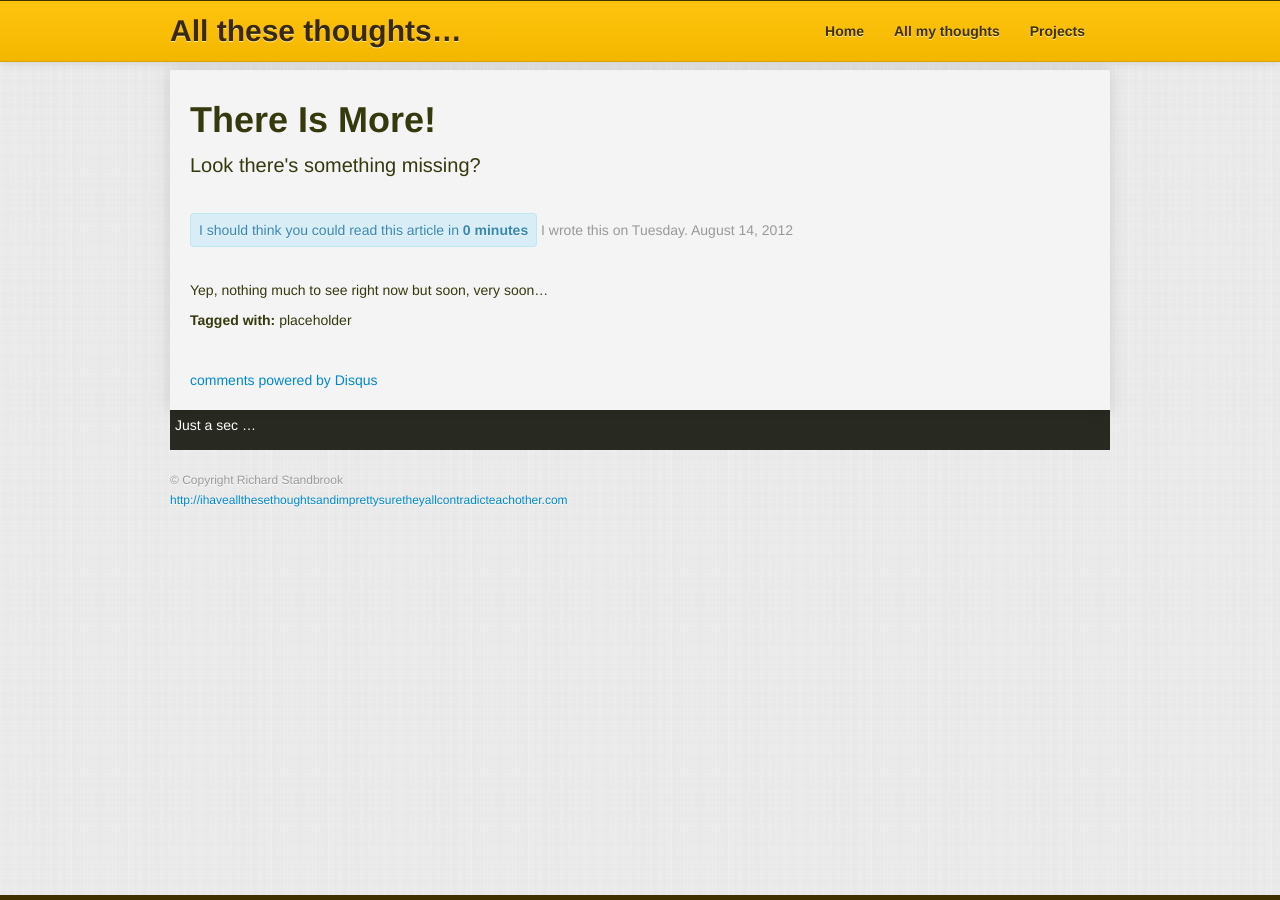
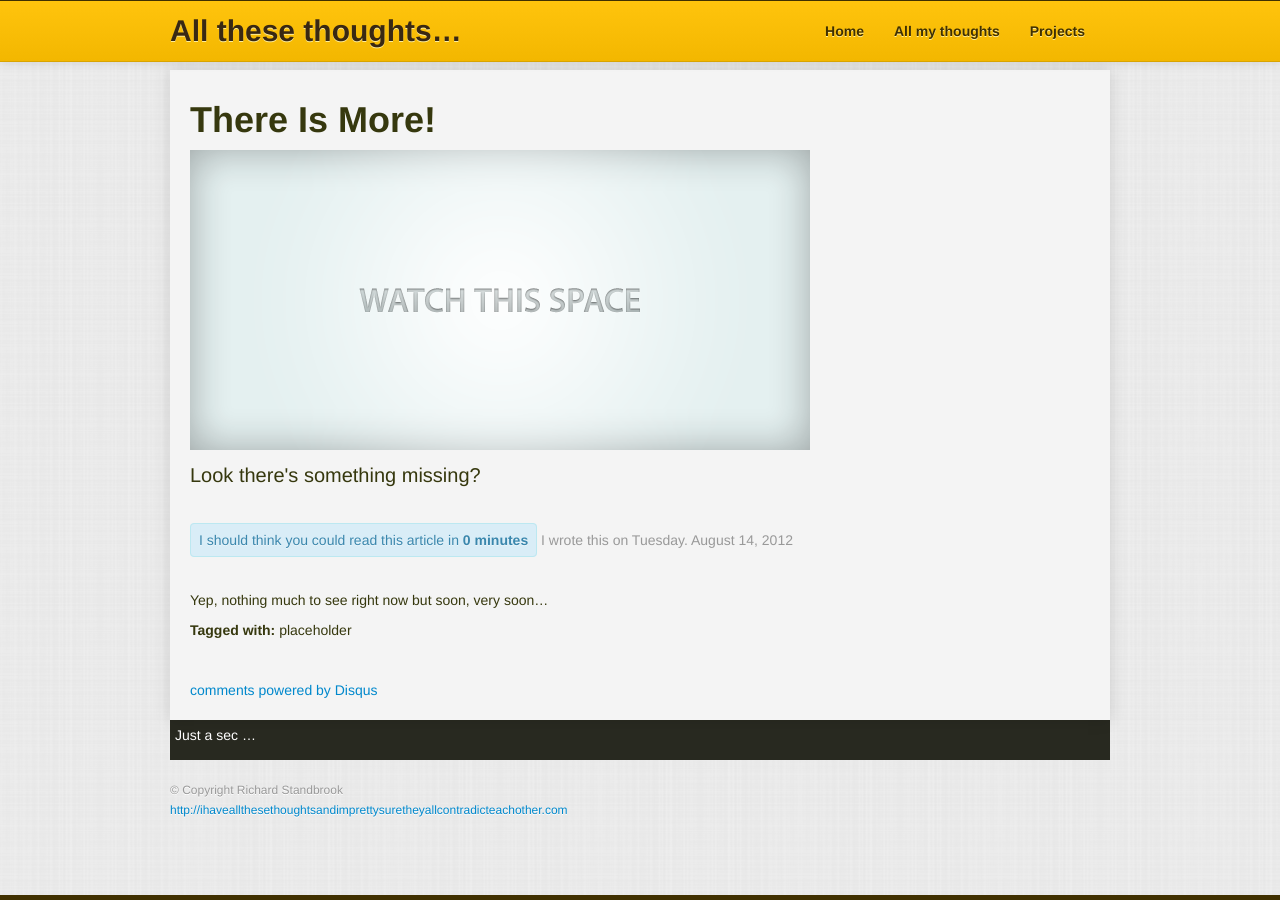
Before and after one commit to koorb-archive/koorb.github.com, a Jekyll site: the page built from _posts/2012-08-14-there-is-more!.md, in a window 1280 px wide. Built offline with Jekyll 4.4.1, drawn with Linux system fonts in a browser that asks for light colours; nearby versions of some CDN libraries; comment, search, counter and statistics services are not loaded.

Commit message:
Added feature image to placeholder page

```diff
--- a/_posts/2012-08-14-there-is-more!.md
+++ b/_posts/2012-08-14-there-is-more!.md
@@ -3,6 +3,7 @@ layout: post
 category: thoughts
 tags : [placeholder]
 description: Look there's something missing?
+splash: /img/posts/wts.png
 ---
 
 Yep, nothing much to see right now but soon, very soon…
```
Also changed, not shown: img/posts/wts.png (added), 5 other files.
